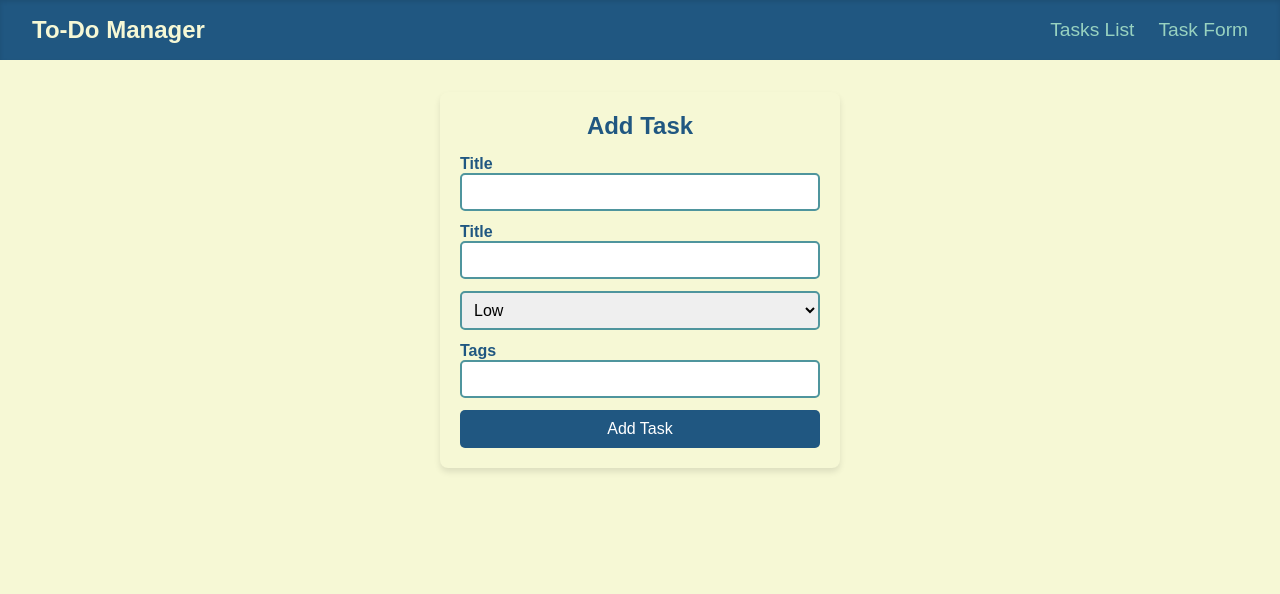
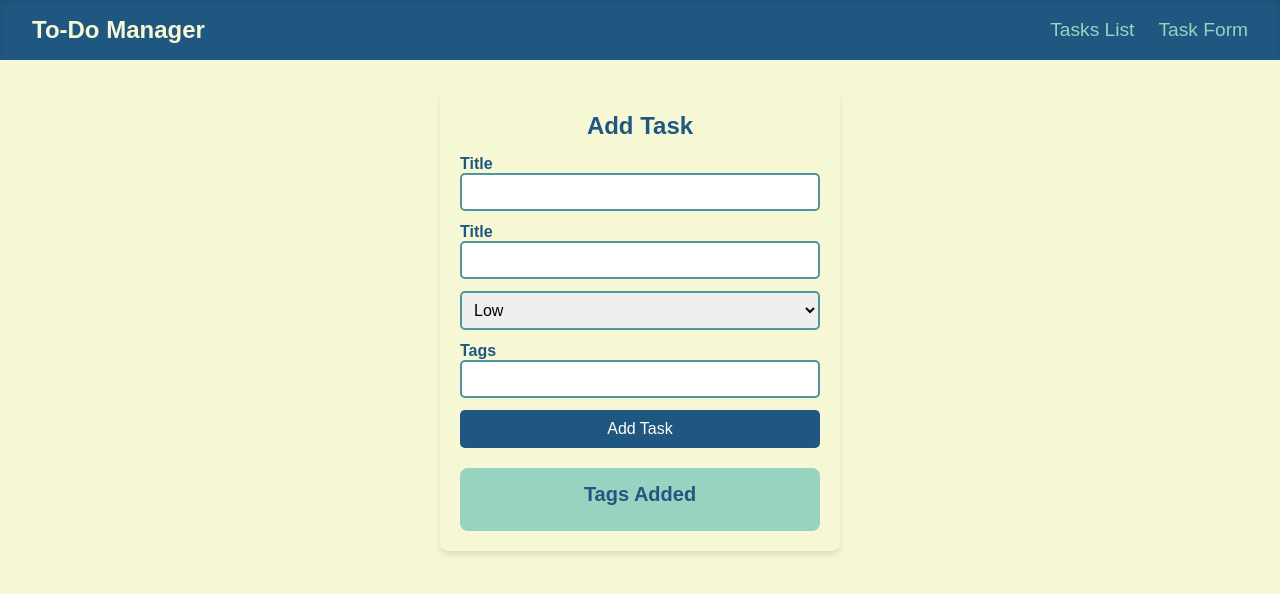
Before and after one commit to Espadv69/TaskMaster-MERN, a React (Vite) app in the folder frontend/: page /form in a window 1280 px wide. Shown: the top 594 px of the page. Built offline with nearby package versions, Linux system fonts and the light colour scheme.

Commit message:
Add footer to TaskForm component: display added tags in a dedicated section

```diff
--- a/frontend/src/components/TaskForm/TaskForm.jsx
+++ b/frontend/src/components/TaskForm/TaskForm.jsx
@@ -89,6 +89,18 @@ const TaskForm = () => {
         {error && <p className="task-form__error">{error}</p>}
         <button className="task-form__button">Add Task</button>
       </form>
+
+      <footer className="task-form__footer">
+        <h2 className="task-form__footer-title">Tags Added</h2>
+
+        <div className="tags">
+          {tags.map((tag, index) => (
+            <span key={index} className="tag__span">
+              {tag}
+            </span>
+          ))}
+        </div>
+      </footer>
     </section>
   )
 }
```
